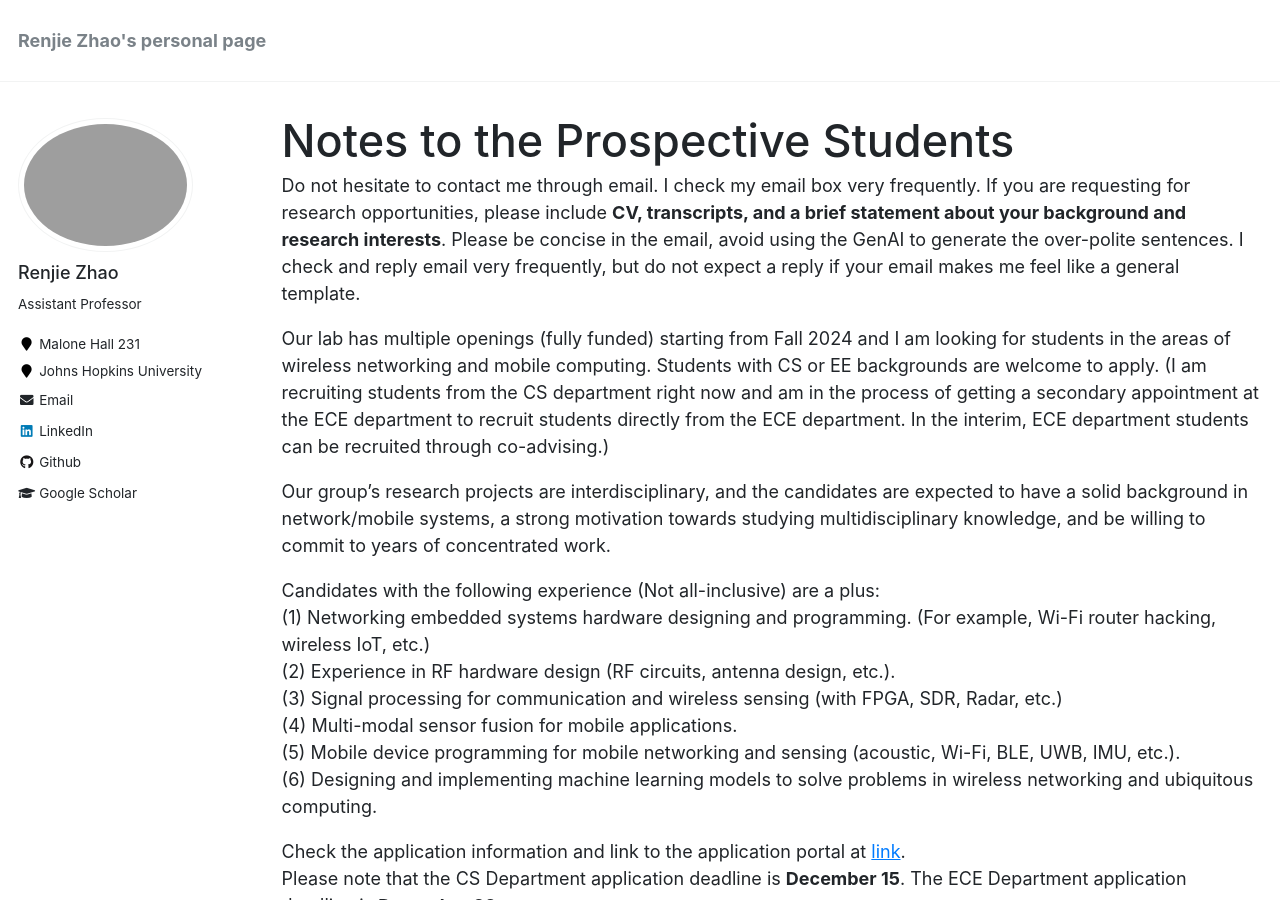
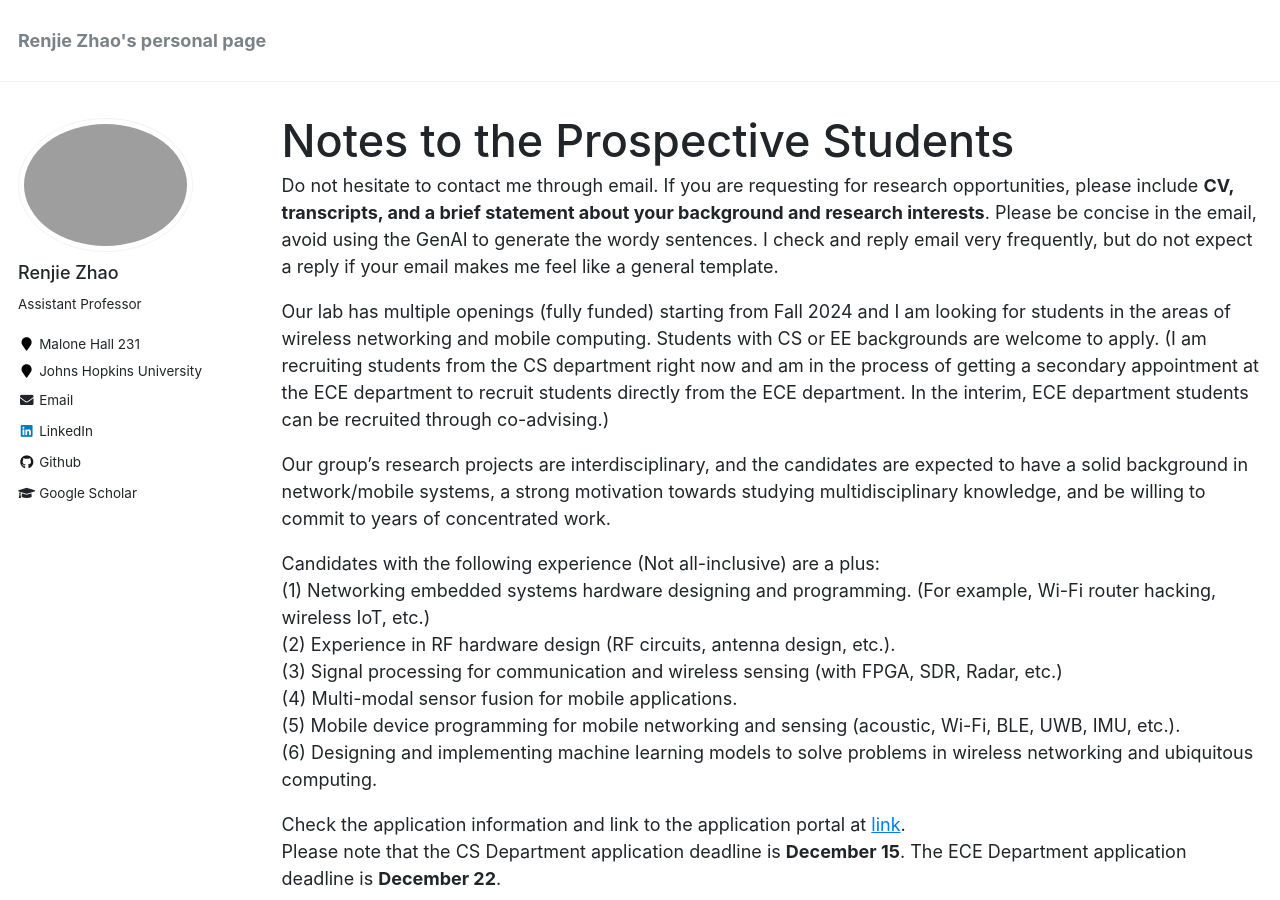
Before and after one commit to mle0108/RenjieZhao.github.io, a Jekyll site: the page built from _pages/notes_to_student.md, in a window 1280 px wide and 900 px high. Built offline with Jekyll 4.4.1, drawn with Linux system fonts in a browser that asks for light colours.

Commit message:
update notes

```diff
--- a/_pages/notes_to_student.md
+++ b/_pages/notes_to_student.md
@@ -5,7 +5,7 @@ permalink: /notes_to_students
 author_profile: true
 ---
 
-Do not hesitate to contact me through email. I check my email box very frequently. If you are requesting for research opportunities, please include **CV, transcripts, and a brief statement about your background and research interests**. Please be concise in the email, avoid using the GenAI to generate the over-polite sentences. I check and reply email very frequently, but do not expect a reply if your email makes me feel like a general template.
+Do not hesitate to contact me through email. If you are requesting for research opportunities, please include **CV, transcripts, and a brief statement about your background and research interests**. Please be concise in the email, avoid using the GenAI to generate the wordy sentences. I check and reply email very frequently, but do not expect a reply if your email makes me feel like a general template.
 
 Our lab has multiple openings (fully funded) starting from Fall 2024 and I am looking for students in the areas of wireless networking and mobile computing. Students with CS or EE backgrounds are welcome to apply. (I am recruiting students from the CS department right now and am in the process of getting a secondary appointment at the ECE department to recruit students directly from the ECE department. In the interim, ECE department students can be recruited through co-advising.)
 
```
